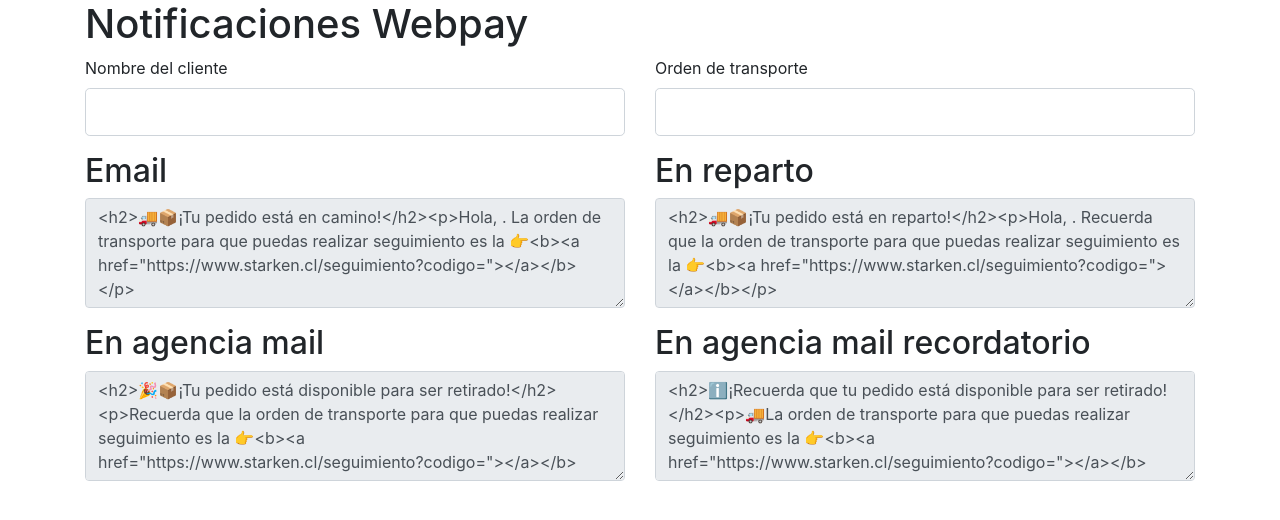
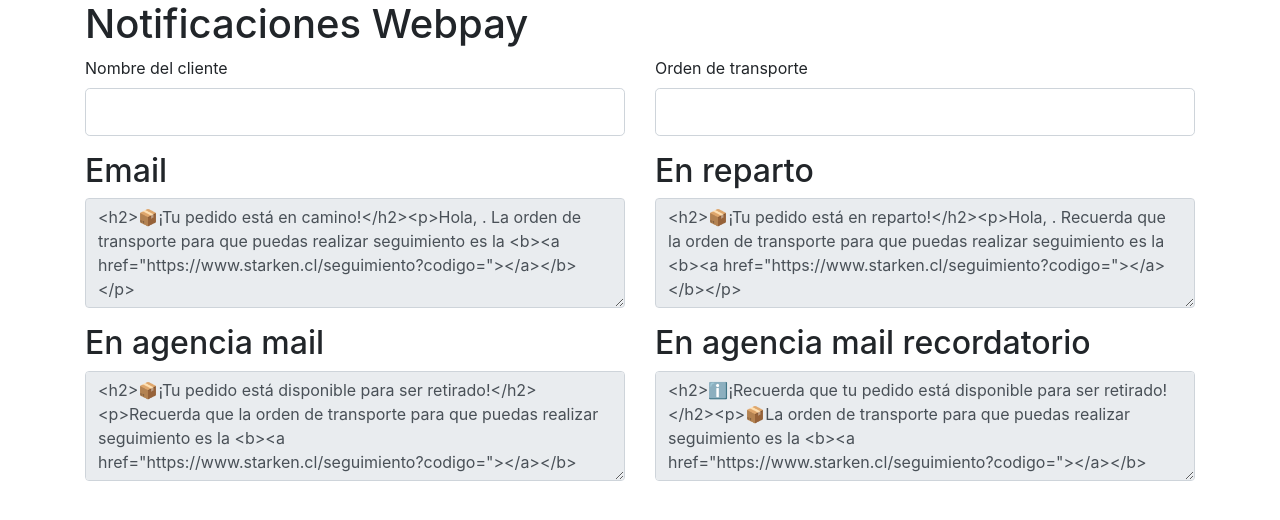
Before and after one commit to trenzaduria/notificaciones, a plain HTML site: page index.html in a window 1280 px wide. Drawn offline with nearby package versions, Linux system fonts and the light colour scheme.

Commit message:
Update index.html

```diff
--- a/index.html
+++ b/index.html
@@ -29,19 +29,19 @@
 				</div>
 				<div class="form-group form-group-lg col col-md-6">
 					<h2>Email</h2>
-					<textarea readonly cols="70" rows="4" class="form-control form-control"><h2>🚚📦¡Tu pedido está en camino!</h2><p>Hola, {{clienteNombre}}. La orden de transporte para que puedas realizar seguimiento es la 👉<b><a href="https://www.starken.cl/seguimiento?codigo={{clienteOF}}">{{clienteOF}}</a></b></p></textarea>
+					<textarea readonly cols="70" rows="4" class="form-control form-control"><h2>📦¡Tu pedido está en camino!</h2><p>Hola, {{clienteNombre}}. La orden de transporte para que puedas realizar seguimiento es la <b><a href="https://www.starken.cl/seguimiento?codigo={{clienteOF}}">{{clienteOF}}</a></b></p></textarea>
 				</div>
 				<div class="form-group form-group-lg col col-md-6">
 					<h2>En reparto</h2>
-					<textarea readonly cols="70" rows="4" class="form-control form-control"><h2>🚚📦¡Tu pedido está en reparto!</h2><p>Hola, {{clienteNombre}}. Recuerda que la orden de transporte para que puedas realizar seguimiento es la 👉<b><a href="https://www.starken.cl/seguimiento?codigo={{clienteOF}}">{{clienteOF}}</a></b></p></textarea>
+					<textarea readonly cols="70" rows="4" class="form-control form-control"><h2>📦¡Tu pedido está en reparto!</h2><p>Hola, {{clienteNombre}}. Recuerda que la orden de transporte para que puedas realizar seguimiento es la <b><a href="https://www.starken.cl/seguimiento?codigo={{clienteOF}}">{{clienteOF}}</a></b></p></textarea>
 				</div>
 				<div class="form-group form-group-lg col col-md-6">
 					<h2>En agencia mail</h2>
-					<textarea readonly cols="70" rows="4" class="form-control form-control"><h2>🎉📦¡Tu pedido está disponible para ser retirado!</h2><p>Recuerda que la orden de transporte para que puedas realizar seguimiento es la 👉<b><a href="https://www.starken.cl/seguimiento?codigo={{clienteOF}}">{{clienteOF}}</a></b></p></textarea>
+					<textarea readonly cols="70" rows="4" class="form-control form-control"><h2>📦¡Tu pedido está disponible para ser retirado!</h2><p>Recuerda que la orden de transporte para que puedas realizar seguimiento es la <b><a href="https://www.starken.cl/seguimiento?codigo={{clienteOF}}">{{clienteOF}}</a></b></p></textarea>
 				</div>
 				<div class="form-group form-group-lg col col-md-6">
 					<h2>En agencia mail recordatorio</h2>
-					<textarea readonly cols="70" rows="4" class="form-control form-control"><h2>ℹ️¡Recuerda que tu pedido está disponible para ser retirado!</h2><p>🚚La orden de transporte para que puedas realizar seguimiento es la 👉<b><a href="https://www.starken.cl/seguimiento?codigo={{clienteOF}}">{{clienteOF}}</a></b></p></textarea>
+					<textarea readonly cols="70" rows="4" class="form-control form-control"><h2>ℹ️¡Recuerda que tu pedido está disponible para ser retirado!</h2><p>📦La orden de transporte para que puedas realizar seguimiento es la <b><a href="https://www.starken.cl/seguimiento?codigo={{clienteOF}}">{{clienteOF}}</a></b></p></textarea>
 				</div>
 			</div>
 
```
